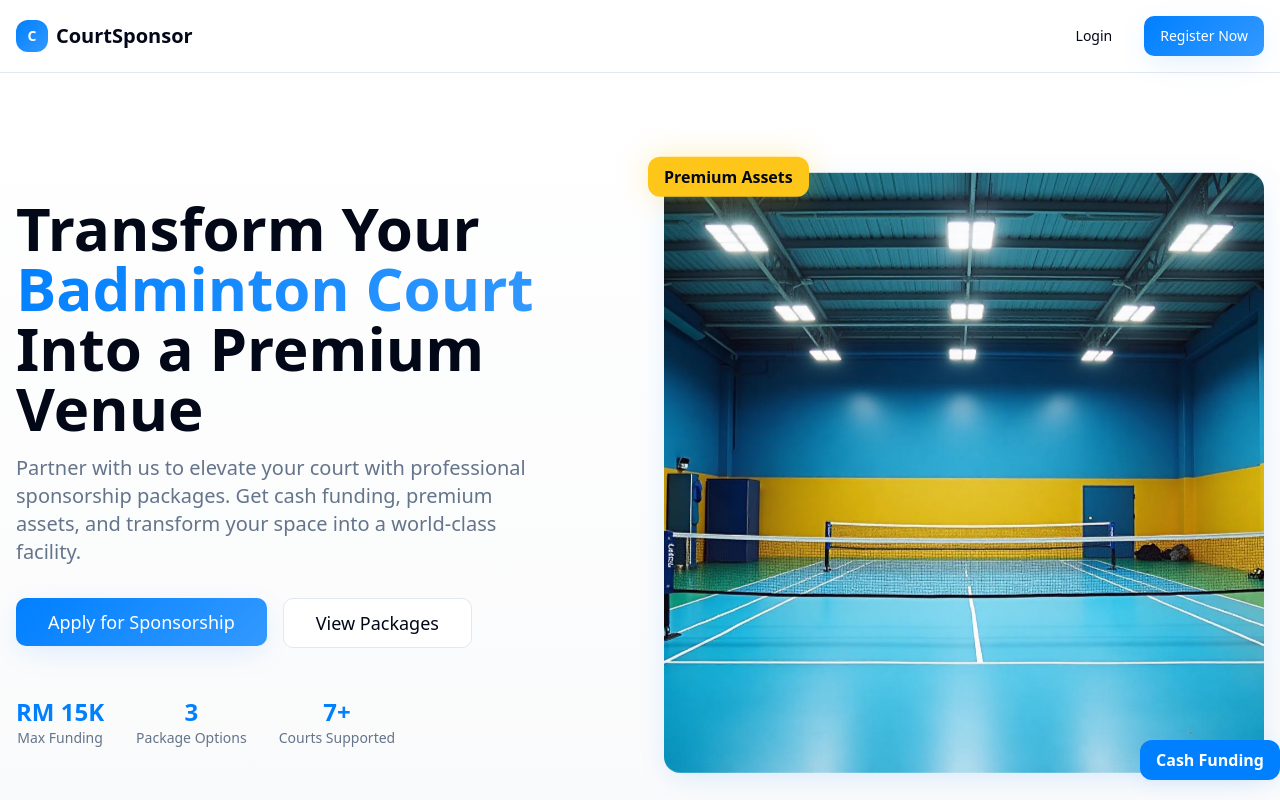
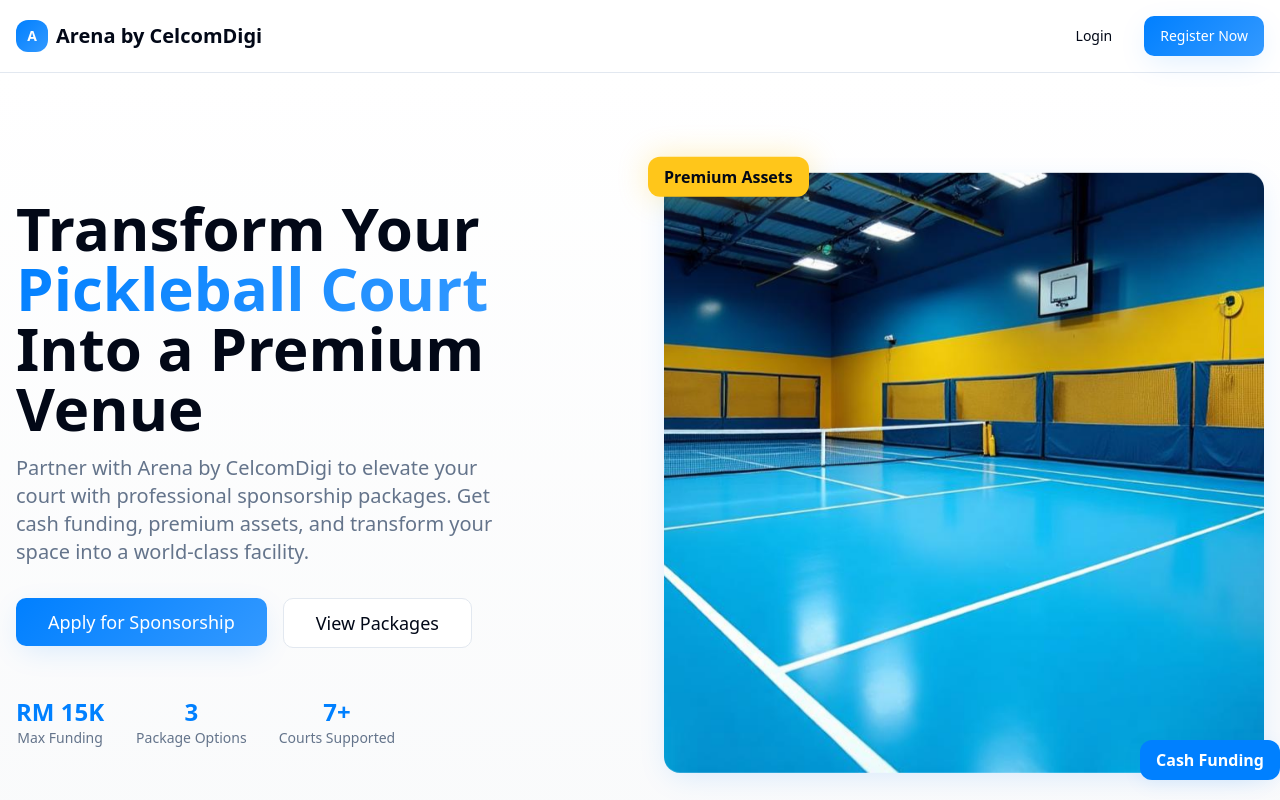
Before and after one commit to lukhfzir/court-sponsors-hub, a React (Vite) app: page / in a window 1280 px wide. Shown: the top 800 px of the page. Built offline with nearby package versions, Linux system fonts and the light colour scheme; the HTML template or start-up script is replaced by a standard one.

Commit message:
Fix homepage branding and theme

```diff
--- a/index.html
+++ b/index.html
@@ -3,12 +3,12 @@
   <head>
     <meta charset="UTF-8" />
     <meta name="viewport" content="width=device-width, initial-scale=1.0" />
-<title>CourtSponsor - Badminton Court Sponsorship Platform</title>
-    <meta name="description" content="Transform your badminton court with premium sponsorship packages. Get cash funding up to RM15K and professional assets to elevate your venue." />
-    <meta name="author" content="CourtSponsor" />
+<title>Arena by CelcomDigi - Pickleball Court Sponsorship Platform</title>
+    <meta name="description" content="Transform your pickleball court with premium sponsorship packages. Get cash funding up to RM15K and professional assets to elevate your venue." />
+    <meta name="author" content="Arena by CelcomDigi" />
 
-    <meta property="og:title" content="CourtSponsor - Badminton Court Sponsorship Platform" />
-    <meta property="og:description" content="Transform your badminton court with premium sponsorship packages. Get cash funding up to RM15K and professional assets." />
+    <meta property="og:title" content="Arena by CelcomDigi - Pickleball Court Sponsorship Platform" />
+    <meta property="og:description" content="Transform your pickleball court with premium sponsorship packages. Get cash funding up to RM15K and professional assets." />
     <meta property="og:type" content="website" />
     <meta property="og:image" content="https://lovable.dev/opengraph-image-p98pqg.png" />
 
--- a/src/components/Header.tsx
+++ b/src/components/Header.tsx
@@ -29,9 +29,9 @@ const Header = () => {
       <div className="container mx-auto px-4 py-4 flex justify-between items-center">
         <div className="flex items-center space-x-2">
           <div className="w-8 h-8 bg-hero-gradient rounded-lg flex items-center justify-center">
-            <span className="text-white font-bold text-sm">C</span>
+            <span className="text-white font-bold text-sm">A</span>
           </div>
-          <span className="font-bold text-xl text-foreground">CourtSponsor</span>
+          <span className="font-bold text-xl text-foreground">Arena by CelcomDigi</span>
         </div>
 
         <nav className="hidden md:flex items-center space-x-8">
--- a/src/components/HeroSection.tsx
+++ b/src/components/HeroSection.tsx
@@ -1,5 +1,5 @@
 import { Button } from "@/components/ui/button";
-import heroImage from "@/assets/hero-badminton-court.jpg";
+import heroImage from "@/assets/hero-pickleball-court.jpg";
 
 const HeroSection = () => {
   return (
@@ -10,12 +10,12 @@ const HeroSection = () => {
             <h1 className="text-4xl lg:text-6xl font-bold leading-tight">
               Transform Your{" "}
               <span className="bg-hero-gradient bg-clip-text text-transparent">
-                Badminton Court
+                Pickleball Court
               </span>{" "}
               Into a Premium Venue
             </h1>
             <p className="text-lg lg:text-xl text-muted-foreground max-w-lg">
-              Partner with us to elevate your court with professional sponsorship packages.
+              Partner with Arena by CelcomDigi to elevate your court with professional sponsorship packages.
               Get cash funding, premium assets, and transform your space into a world-class facility.
             </p>
           </div>
@@ -49,7 +49,7 @@ const HeroSection = () => {
           <div className="relative rounded-2xl overflow-hidden shadow-card animate-float">
             <img
               src={heroImage}
-              alt="Professional badminton court with blue nets and yellow accents"
+              alt="Professional pickleball court with blue and yellow color scheme"
               className="w-full h-[500px] lg:h-[600px] object-cover"
             />
             <div className="absolute inset-0 bg-hero-gradient/10"></div>
```
Also changed, not shown: src/assets/hero-pickleball-court.jpg (added).
